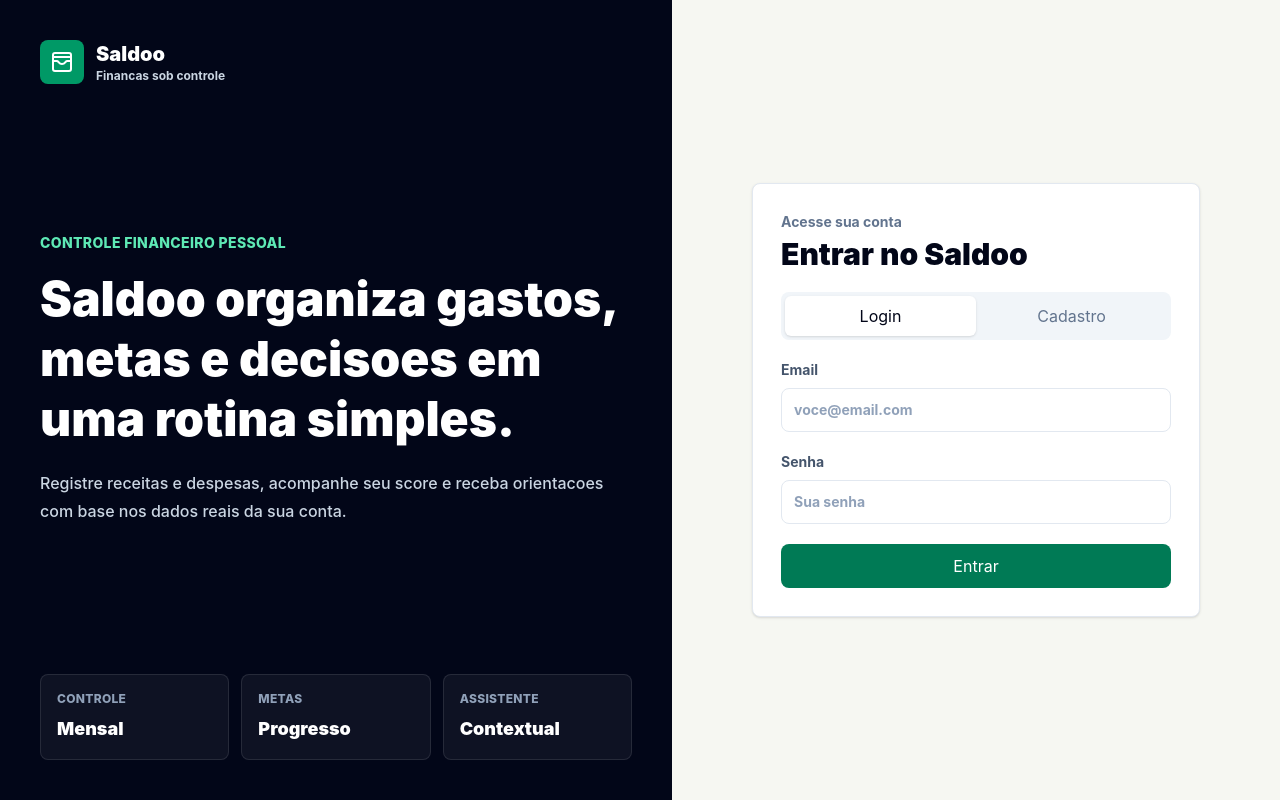
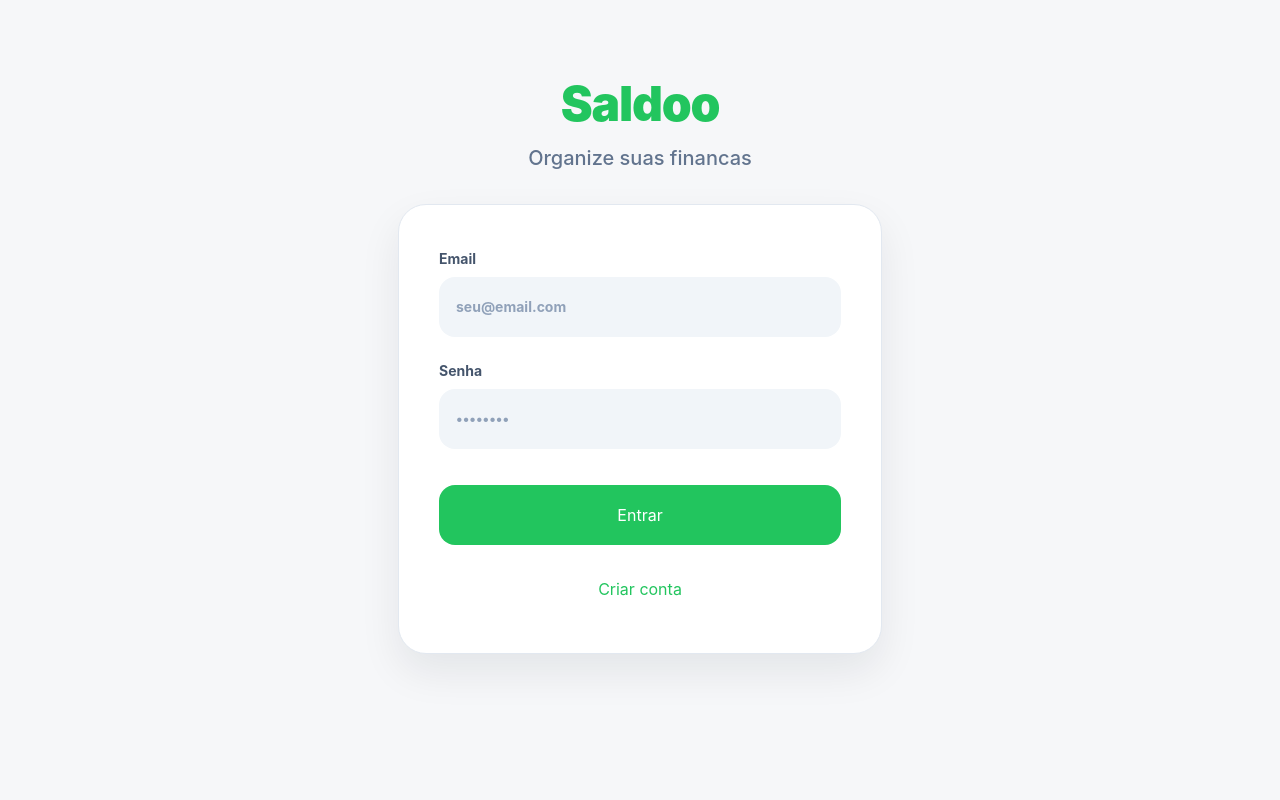
Before and after one commit to TrajanoMedeiros/TrabalhoAPS, a React (Vite) app in the folder frontend/: page / in a window 1280 px wide. Built offline with nearby package versions, Linux system fonts and the light colour scheme.

Commit message:
fix(auth): stabilize login and registration experience

```diff
--- a/frontend/src/components/ui.tsx
+++ b/frontend/src/components/ui.tsx
@@ -18,7 +18,7 @@ export function Button({
   onClick,
 }: ButtonProps) {
   const variants = {
-    primary: 'bg-emerald-700 text-white hover:bg-emerald-800',
+    primary: 'bg-[#22c55e] text-white hover:bg-[#16a34a]',
     secondary: 'bg-slate-950 text-white hover:bg-slate-800',
     ghost: 'border border-slate-200 bg-white text-slate-900 hover:bg-slate-50',
     danger: 'border border-rose-200 bg-white text-rose-600 hover:bg-rose-50',
@@ -29,7 +29,7 @@ export function Button({
       type={type}
       disabled={disabled}
       onClick={onClick}
-      className={`inline-flex min-h-11 items-center justify-center gap-2 rounded-lg px-4 font-bold transition disabled:cursor-not-allowed disabled:opacity-60 ${variants[variant]} ${className}`}
+      className={`inline-flex min-h-12 items-center justify-center gap-2 rounded-2xl px-4 font-bold transition disabled:cursor-not-allowed disabled:opacity-60 ${variants[variant]} ${className}`}
     >
       {children}
     </button>
@@ -61,7 +61,7 @@ export function Panel({
   action?: ReactNode
 }) {
   return (
-    <section className="rounded-lg border border-slate-200 bg-white p-5 shadow-sm">
+    <section className="rounded-2xl border border-slate-200 bg-white p-5 shadow-sm">
       <div className="mb-4 flex items-center justify-between gap-3">
         <h3 className="text-base font-extrabold text-slate-950">{title}</h3>
         {action}
--- a/frontend/src/modules/auth/useAuthFlow.ts
+++ b/frontend/src/modules/auth/useAuthFlow.ts
@@ -46,13 +46,13 @@ export function useAuthFlow({
       const payload =
         authMode === 'register'
           ? {
-              nome: authForm.nome,
-              email: authForm.email,
+              nome: authForm.nome.trim(),
+              email: authForm.email.trim().toLowerCase(),
               senha: authForm.senha,
               tipo_usuario: authForm.tipo_usuario,
             }
           : {
-              email: authForm.email,
+              email: authForm.email.trim().toLowerCase(),
               senha: authForm.senha,
             }
 
--- a/frontend/src/pages/AuthPage.tsx
+++ b/frontend/src/pages/AuthPage.tsx
@@ -1,10 +1,9 @@
 import type { FormEvent } from 'react'
 import { Loader2, ShieldCheck } from 'lucide-react'
 import { Alert } from '../components/Alert'
-import { Brand } from '../components/Brand'
 import { Button, Field } from '../components/ui'
 import { inputClass } from '../styles/tokens'
-import type { AuthForm, AuthMode, User } from '../types'
+import type { AuthForm, AuthMode } from '../types'
 
 export function AuthPage({
   authMode,
@@ -23,79 +22,41 @@ export function AuthPage({
   onAuthFormChange: (value: AuthForm) => void
   onSubmit: (event: FormEvent<HTMLFormElement>) => void
 }) {
+  const isRegister = authMode === 'register'
+
+  function switchMode(mode: AuthMode) {
+    onAuthModeChange(mode)
+    onAuthFormChange({ ...authForm, senha: '' })
+  }
+
   return (
-    <main className="grid min-h-screen bg-[#f6f7f2] text-slate-950 lg:grid-cols-[1.05fr_0.95fr]">
-      <section className="flex min-h-[340px] flex-col justify-between bg-slate-950 p-6 text-white sm:p-10 lg:min-h-screen">
-        <Brand inverted />
-        <div className="max-w-2xl py-10">
-          <p className="text-sm font-extrabold uppercase tracking-wide text-emerald-300">
-            Controle financeiro pessoal
-          </p>
-          <h1 className="mt-4 max-w-2xl text-4xl font-black leading-tight sm:text-5xl">
-            Saldoo organiza gastos, metas e decisoes em uma rotina simples.
-          </h1>
-          <p className="mt-5 max-w-xl text-base font-medium leading-7 text-slate-300">
-            Registre receitas e despesas, acompanhe seu score e receba orientacoes com base nos
-            dados reais da sua conta.
-          </p>
+    <main className="flex min-h-screen items-start justify-center bg-[#f6f7f9] px-4 py-14 text-slate-950 sm:py-20">
+      <section className="grid w-full max-w-[484px] gap-8">
+        <div className="text-center">
+          <h1 className="text-5xl font-black tracking-tight text-[#22c55e]">Saldoo</h1>
+          <p className="mt-4 text-xl font-medium text-slate-500">Organize suas financas</p>
         </div>
-        <div className="grid gap-3 sm:grid-cols-3">
-          <AuthMetric label="Controle" value="Mensal" />
-          <AuthMetric label="Metas" value="Progresso" />
-          <AuthMetric label="Assistente" value="Contextual" />
-        </div>
-      </section>
 
-      <section className="flex items-center justify-center p-4 sm:p-8">
         <form
           onSubmit={onSubmit}
-          className="grid w-full max-w-md gap-5 rounded-lg border border-slate-200 bg-white p-5 shadow-sm sm:p-7"
+          className="grid gap-6 rounded-[28px] border border-slate-200 bg-white px-10 py-11 shadow-[0_18px_40px_rgba(15,23,42,0.08)]"
         >
-          <div>
-            <p className="text-sm font-bold text-slate-500">
-              {authMode === 'login' ? 'Acesse sua conta' : 'Crie sua conta'}
-            </p>
-            <h2 className="mt-1 text-3xl font-black text-slate-950">
-              {authMode === 'login' ? 'Entrar no Saldoo' : 'Comecar agora'}
-            </h2>
-          </div>
-
-          <div className="grid grid-cols-2 rounded-lg bg-slate-100 p-1">
-            <button
-              type="button"
-              onClick={() => onAuthModeChange('login')}
-              className={`rounded-md px-3 py-2 text-sm font-extrabold transition ${
-                authMode === 'login' ? 'bg-white text-slate-950 shadow-sm' : 'text-slate-500'
-              }`}
-            >
-              Login
-            </button>
-            <button
-              type="button"
-              onClick={() => onAuthModeChange('register')}
-              className={`rounded-md px-3 py-2 text-sm font-extrabold transition ${
-                authMode === 'register' ? 'bg-white text-slate-950 shadow-sm' : 'text-slate-500'
-              }`}
-            >
-              Cadastro
-            </button>
-          </div>
-
           {error && (
             <Alert tone="error" icon={ShieldCheck}>
               {error}
             </Alert>
           )}
 
-          {authMode === 'register' && (
+          {isRegister && (
             <Field label="Nome">
               <input
                 required
                 minLength={2}
                 value={authForm.nome}
                 onChange={(event) => onAuthFormChange({ ...authForm, nome: event.target.value })}
-                className={inputClass}
+                className={`${inputClass} min-h-[60px] text-lg`}
                 placeholder="Seu nome"
+                autoComplete="name"
               />
             </Field>
           )}
@@ -106,8 +67,9 @@ export function AuthPage({
               type="email"
               value={authForm.email}
               onChange={(event) => onAuthFormChange({ ...authForm, email: event.target.value })}
-              className={inputClass}
-              placeholder="voce@email.com"
+              className={`${inputClass} min-h-[60px] text-lg`}
+              placeholder="seu@email.com"
+              autoComplete="email"
             />
           </Field>
 
@@ -115,47 +77,29 @@ export function AuthPage({
             <input
               required
               type="password"
-              minLength={authMode === 'register' ? 8 : undefined}
+              minLength={isRegister ? 8 : undefined}
               value={authForm.senha}
               onChange={(event) => onAuthFormChange({ ...authForm, senha: event.target.value })}
-              className={inputClass}
-              placeholder={authMode === 'register' ? 'Minimo 8 caracteres' : 'Sua senha'}
+              className={`${inputClass} min-h-[60px] text-lg`}
+              placeholder={isRegister ? 'Minimo 8 caracteres' : '••••••••'}
+              autoComplete={isRegister ? 'new-password' : 'current-password'}
             />
           </Field>
 
-          {authMode === 'register' && (
-            <Field label="Perfil">
-              <select
-                value={authForm.tipo_usuario}
-                onChange={(event) =>
-                  onAuthFormChange({
-                    ...authForm,
-                    tipo_usuario: event.target.value as User['tipo_usuario'],
-                  })
-                }
-                className={inputClass}
-              >
-                <option value="personal">Pessoa fisica</option>
-                <option value="business">Negocio</option>
-              </select>
-            </Field>
-          )}
+          <Button type="submit" disabled={isSaving} className="mt-3 min-h-[60px] text-lg">
+            {isSaving ? <Loader2 className="h-5 w-5 animate-spin" aria-hidden="true" /> : null}
+            {isRegister ? 'Criar conta' : 'Entrar'}
+          </Button>
 
-          <Button type="submit" disabled={isSaving} className="w-full">
-            {isSaving ? <Loader2 className="h-4 w-4 animate-spin" aria-hidden="true" /> : null}
-            {authMode === 'login' ? 'Entrar' : 'Criar conta'}
-          </Button>
+          <button
+            type="button"
+            onClick={() => switchMode(isRegister ? 'login' : 'register')}
+            className="justify-self-center rounded-full px-3 py-2 text-lg font-medium text-[#22c55e] transition hover:bg-emerald-50"
+          >
+            {isRegister ? 'Ja tenho conta' : 'Criar conta'}
+          </button>
         </form>
       </section>
     </main>
   )
 }
-
-function AuthMetric({ label, value }: { label: string; value: string }) {
-  return (
-    <div className="rounded-lg border border-white/10 bg-white/5 p-4">
-      <p className="text-xs font-extrabold uppercase tracking-wide text-slate-400">{label}</p>
-      <p className="mt-2 text-lg font-black text-white">{value}</p>
-    </div>
-  )
-}
--- a/frontend/src/styles/tokens.ts
+++ b/frontend/src/styles/tokens.ts
@@ -1,2 +1,2 @@
 export const inputClass =
-  'min-h-11 rounded-lg border border-slate-200 bg-white px-3 text-slate-950 outline-none transition placeholder:text-slate-400 focus:border-emerald-600 focus:ring-4 focus:ring-emerald-100'
+  'min-h-12 rounded-2xl border border-transparent bg-slate-100 px-4 text-slate-950 outline-none transition placeholder:text-slate-400 focus:border-emerald-500 focus:bg-white focus:ring-4 focus:ring-emerald-100'
```
Also changed, not shown: 2 other files (tests, documents, lock files or other folders).
